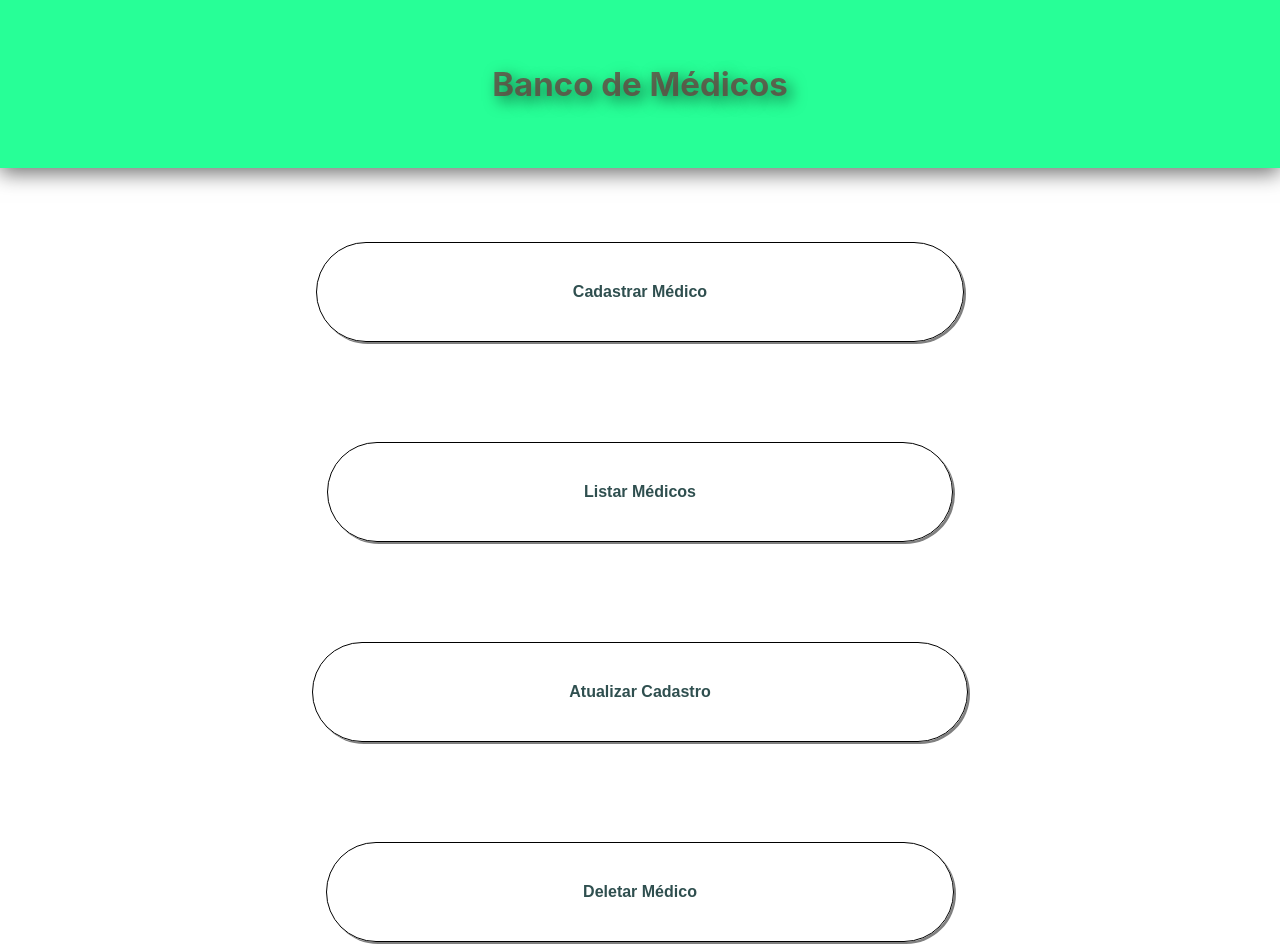
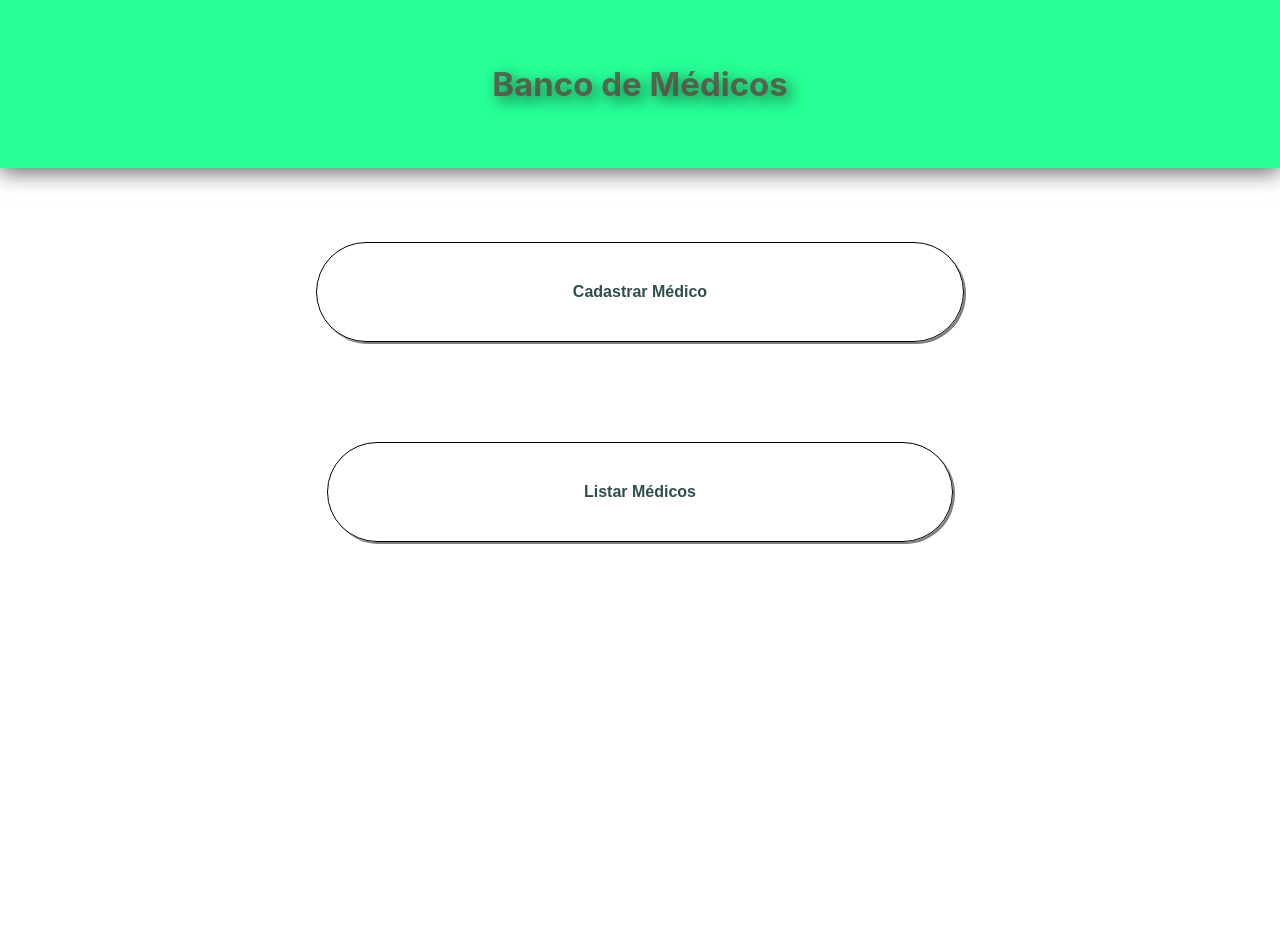
Before and after one commit to Edi-Santos/gcb-case_register-doctors, a React (Create React App) app in the folder register-doctors_front-end/: page / in a window 1280 px wide. Shown: the top 952 px of the page. After the commit the page ends 800 px from the top, so only its background shows below. Built offline with nearby package versions, Linux system fonts and the light colour scheme.

Commit message:
Removendo opções de páginas não implementadas

```diff
--- a/register-doctors_front-end/src/components/Home/cards/BodyCards.jsx
+++ b/register-doctors_front-end/src/components/Home/cards/BodyCards.jsx
@@ -7,8 +7,6 @@ function BodyCards() {
   const OPTIONS = [
     'Cadastrar Médico',
     'Listar Médicos',
-    'Atualizar Cadastro',
-    'Deletar Médico',
   ];
 
   return (
```
